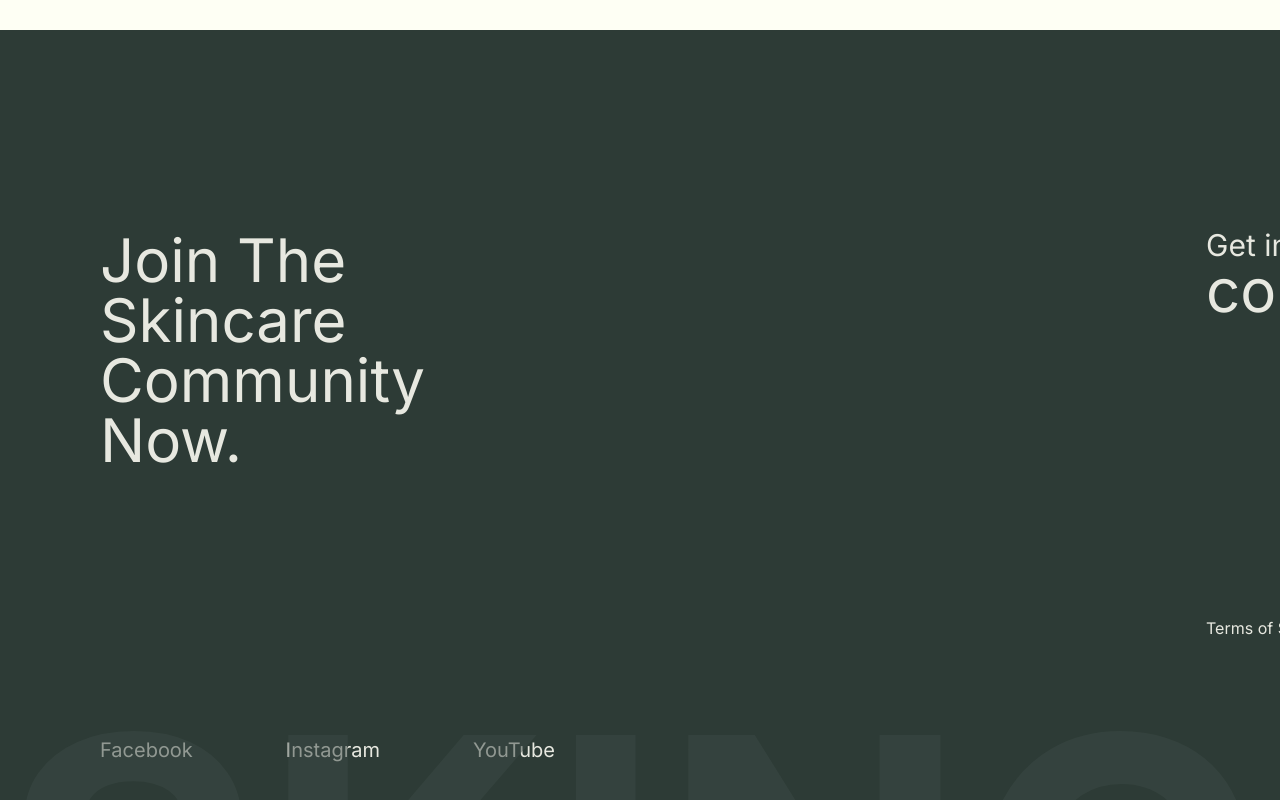
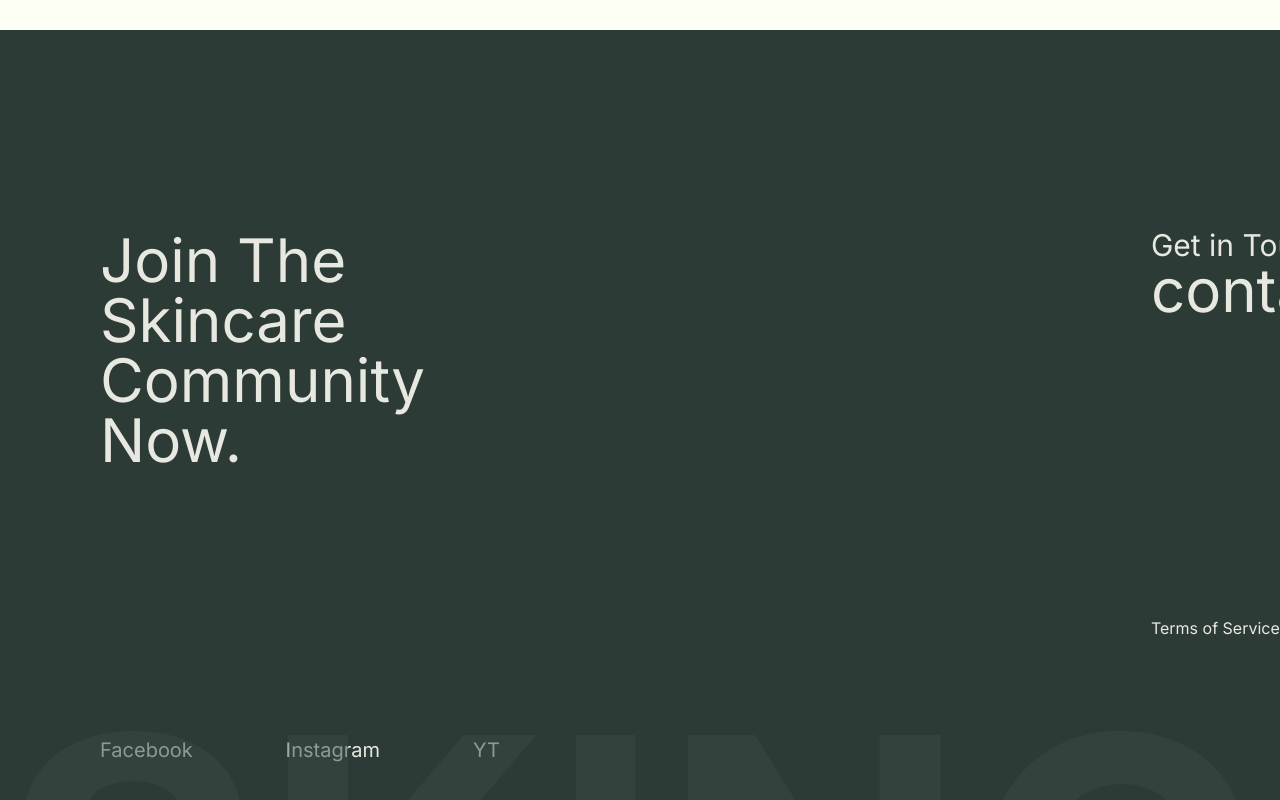
Before and after one commit to lokeshsattimsetti7/SixNine, a React (Create React App) app: page / in a window 1280 px wide. Shown: the part 8988-9788 px from the top of the page. Built offline with nearby package versions, Linux system fonts and the light colour scheme.

Commit message:
Update footer.jsx

```diff
--- a/src/Components/Footer/footer.jsx
+++ b/src/Components/Footer/footer.jsx
@@ -5,12 +5,14 @@ const footer = () => {
     <div className={styles.MainSection}>
       <div className={styles.LeftContainer}>
         <div>
-          <h1>Join The Skincare Community Now.</h1>
+          <h1>
+            Join The Skincare <br /> Community Now.
+          </h1>
         </div>
         <ul>
           <li>Facebook</li>
           <li>Instagram</li>
-          <li>YouTube</li>
+          <li>YT</li>
         </ul>
       </div>
       <div className={styles.RightContainer}>
```
